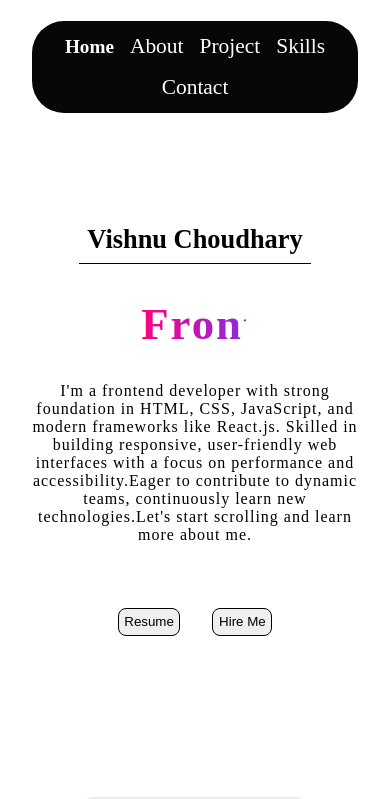
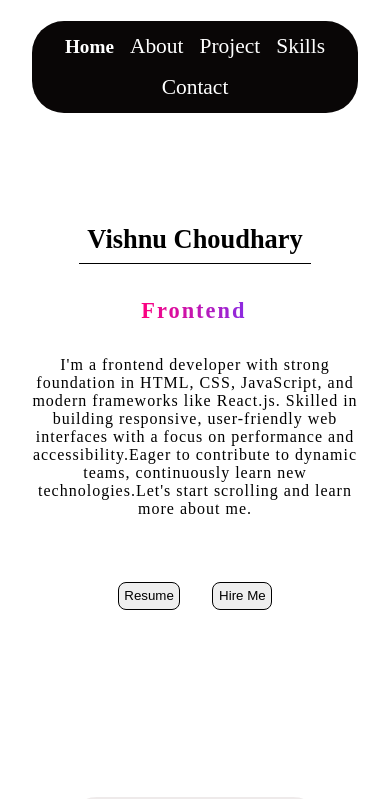
Before and after one commit to vishnuchoudhary764/my-portfolio, a React (Vite) app: page / in a window 390 px wide. Shown: the top 799 px of the page. Built offline with nearby package versions, Linux system fonts and the light colour scheme.

Commit message:
typewritter

```diff
--- a/src/component/Home.css
+++ b/src/component/Home.css
@@ -82,7 +82,7 @@ button{
 @media (max-width:800px) {
 
  .home-page .typewritter{
-    /* font-size:1.8rem; */
+    font-size:1.4rem;
   }
   .home-page h1{
     font-size: 1.65rem;
```
